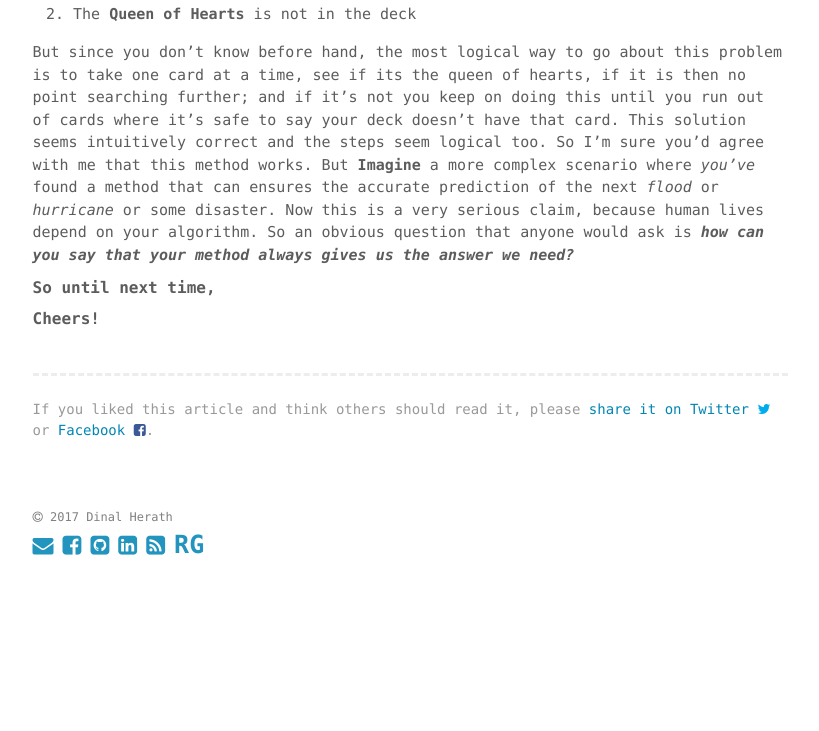
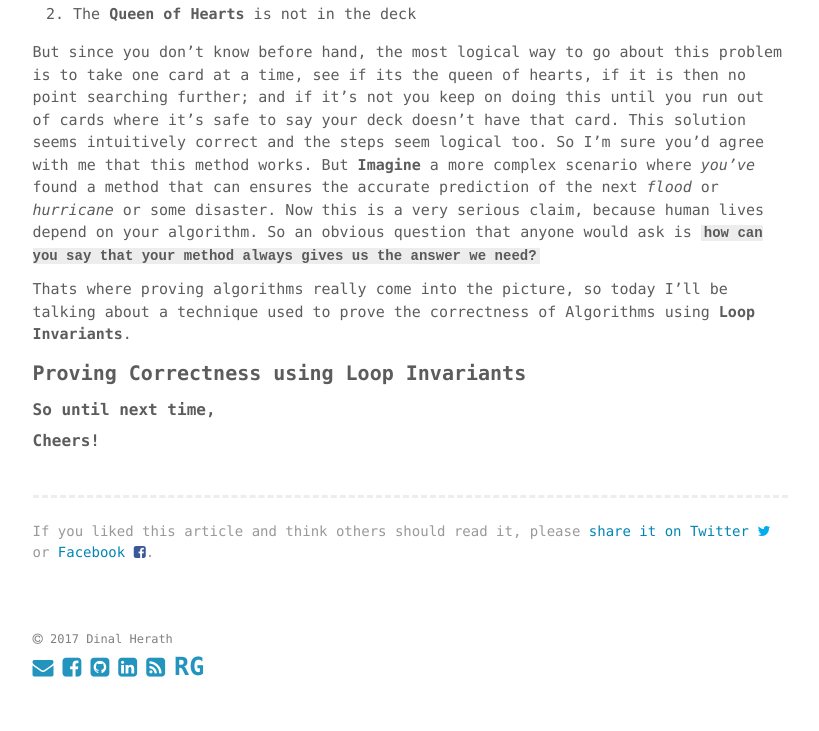
Before and after one commit to dherath/dherath.github.io, a Jekyll site: the page built from _posts/2017-10-01-Proving-Correctness-of-Algorithms.md, in a window 1280 px wide. Shown: the part 799-1530 px from the top of the page, without its empty margins (230-1049 px from the left). Built offline with Jekyll 4.4.1, drawn with Linux system fonts in a browser that asks for light colours; before the commit the page ends 1408 px from its top, so only the background shows below that.

Commit message:
updated algo post

```diff
--- a/_posts/2017-10-01-Proving-Correctness-of-Algorithms.md
+++ b/_posts/2017-10-01-Proving-Correctness-of-Algorithms.md
@@ -11,7 +11,12 @@ Hello Everyone !! Hope everything is great, the fall break is around the corner
 1. The **Queen of Hearts** is in the card deck
 2. The **Queen of Hearts** is not in the deck
 
-But since you don't know before hand, the most logical way to go about this problem is to take one card at a time, see if its the queen of hearts, if it is then no point searching further; and if it's not you keep on doing this until you run out of cards where it's safe to say your deck doesn't have that card. This solution seems intuitively correct and the steps seem logical too. So I'm sure you'd agree with me that this method works. But **Imagine** a more complex scenario where _you've_ found a method that can ensures the accurate prediction of the next _flood_ or _hurricane_ or some disaster. Now this is a very serious claim, because human lives depend on your algorithm. So an obvious question that anyone would ask is **_how can you say that your method always gives us the answer we need?_**
+But since you don't know before hand, the most logical way to go about this problem is to take one card at a time, see if its the queen of hearts, if it is then no point searching further; and if it's not you keep on doing this until you run out of cards where it's safe to say your deck doesn't have that card. This solution seems intuitively correct and the steps seem logical too. So I'm sure you'd agree with me that this method works. But **Imagine** a more complex scenario where _you've_ found a method that can ensures the accurate prediction of the next _flood_ or _hurricane_ or some disaster. Now this is a very serious claim, because human lives depend on your algorithm. So an obvious question that anyone would ask is **`how can you say that your method always gives us the answer we need?`**
+
+Thats where proving algorithms really come into the picture, so today I'll be talking about a technique used to prove the correctness of Algorithms using **Loop Invariants**.
+
+#### Proving Correctness using Loop Invariants
+
 
 
 ##### So until next time,
```
Also changed, not shown: 2 other files.
